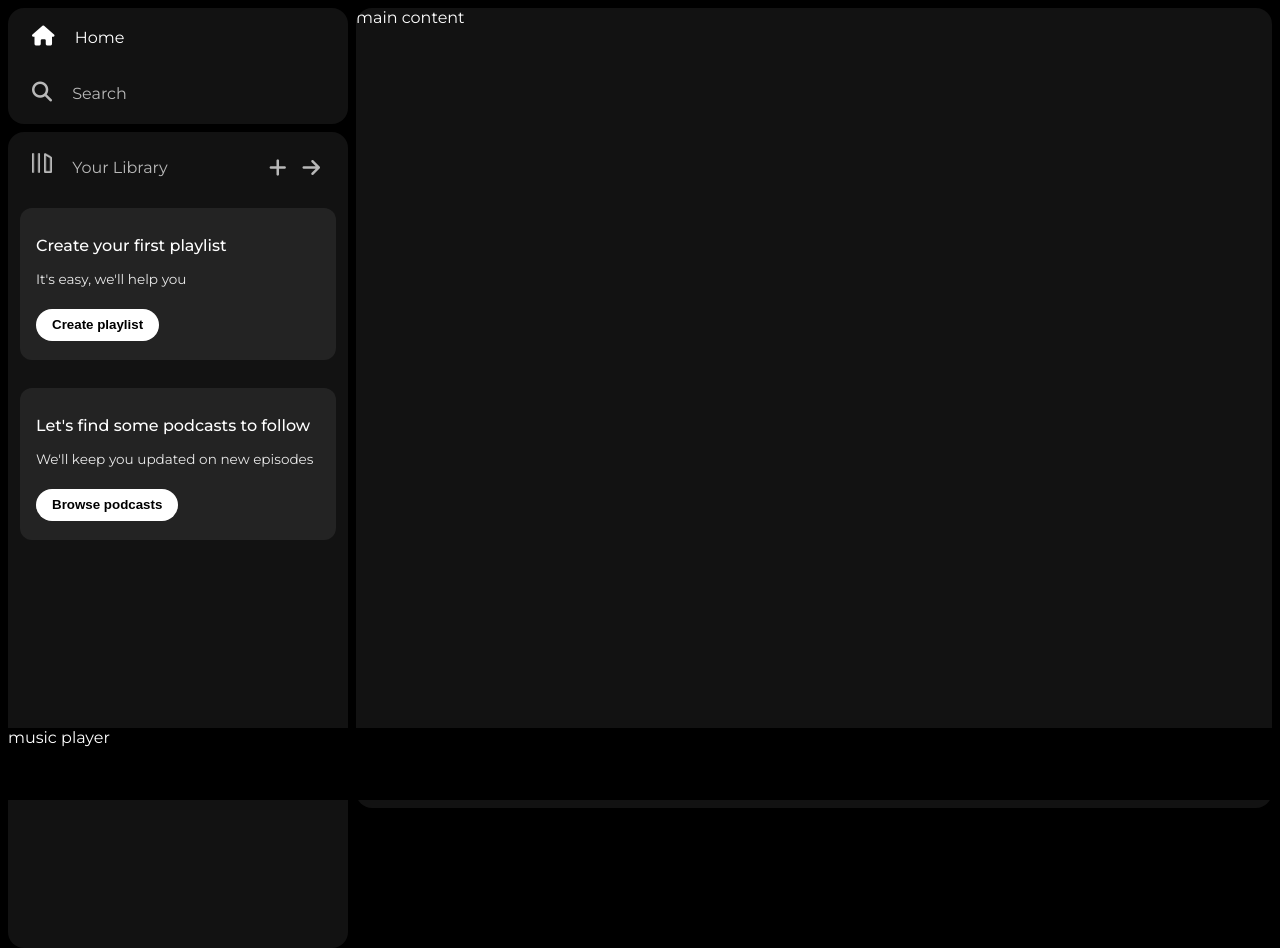
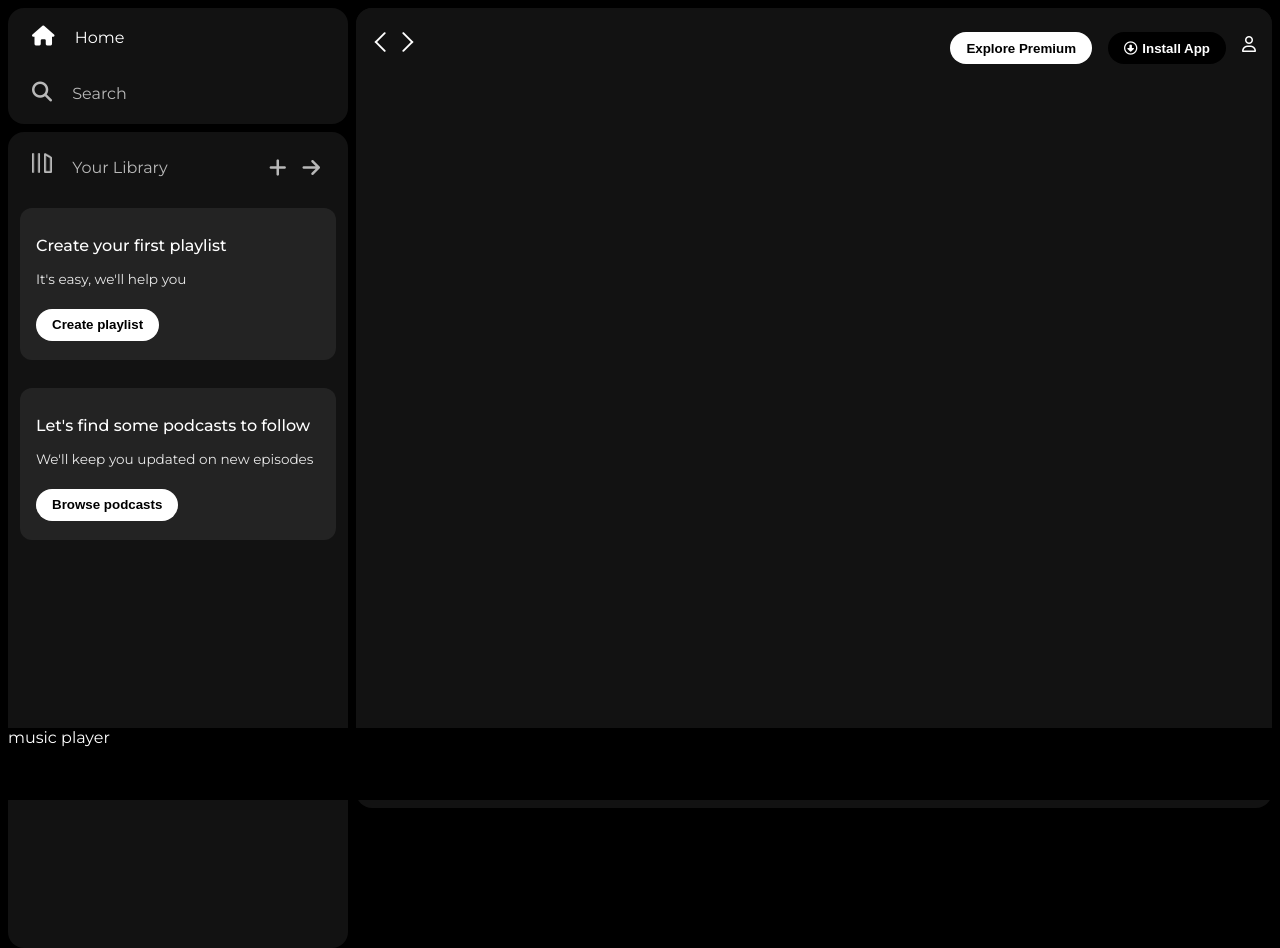
Before and after one commit to yanil8068/spotify-clone, a plain HTML site: page index.html in a window 1280 px wide. Drawn offline with Linux system fonts and the light colour scheme.

Commit message:
sticky nav done

```diff
--- a/index.html
+++ b/index.html
@@ -58,7 +58,23 @@
           </div>
         </div>
       </div>
-      <div class="main-content">main content</div>
+      <div class="main-content">
+        <div class="sticky-nav">
+          <div class="sticky-nav-icons">
+            <img src="./assets/backward_icon.png" />
+            <img src="./assets/forward_icon.png" class="hide" />
+          </div>
+          <div class="sticky-nav-options">
+            <button class="badge nav-item hide">Explore Premium</button>
+            <button class="badge nav-item dark-badge">
+              <i class="fa-regular fa-circle-down" style="margin-right: 5px"></i
+              >Install App
+            </button>
+            <i class="fa-regular fa-user nav-item"></i>
+          </div>
+        </div>
+        <div class="cards"></div>
+      </div>
       <div class="music-player">music player</div>
     </div>
   </body>
--- a/style.css
+++ b/style.css
@@ -110,3 +110,33 @@
     height: 2rem;
     width: fit-content;
 }
+.dark-badge{
+    background-color: #000;
+    color: #fff;
+}
+.sticky-nav{
+    position: sticky;
+    top: 0;
+    background-color: #121212;
+    display: flex;
+    justify-content: space-between;
+    align-items: center;
+    padding: 1rem 0 1rem 0;
+}
+.sticky-nav-icons {
+    margin-left: 0.75rem;
+}
+.sticky-nav-options {
+    display: flex;
+    justify-content: center;
+    align-items: center;
+}
+.nav-item {
+    margin-right: 1rem;
+}
+
+@media (max-width: 1000px) {
+    .hide{
+        display: none;
+    }
+}
```
